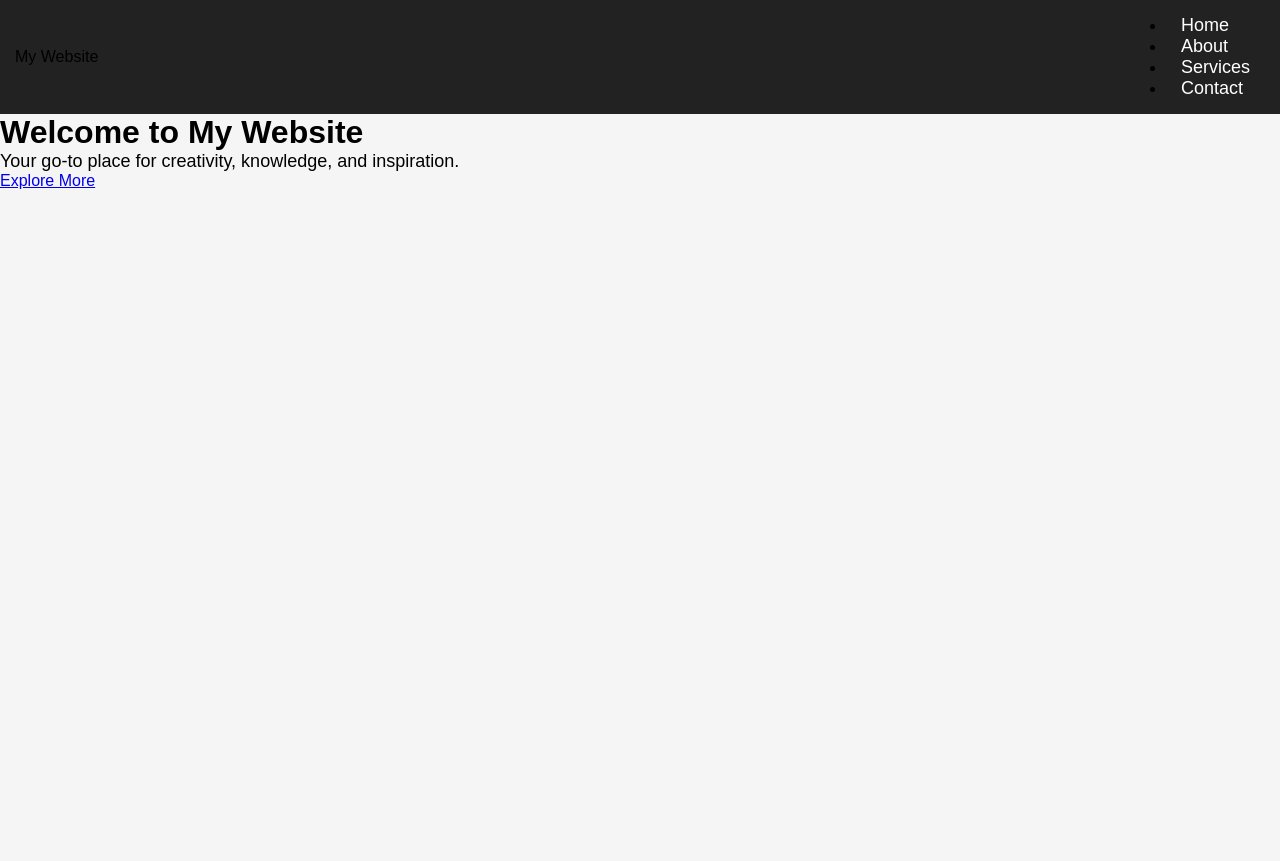
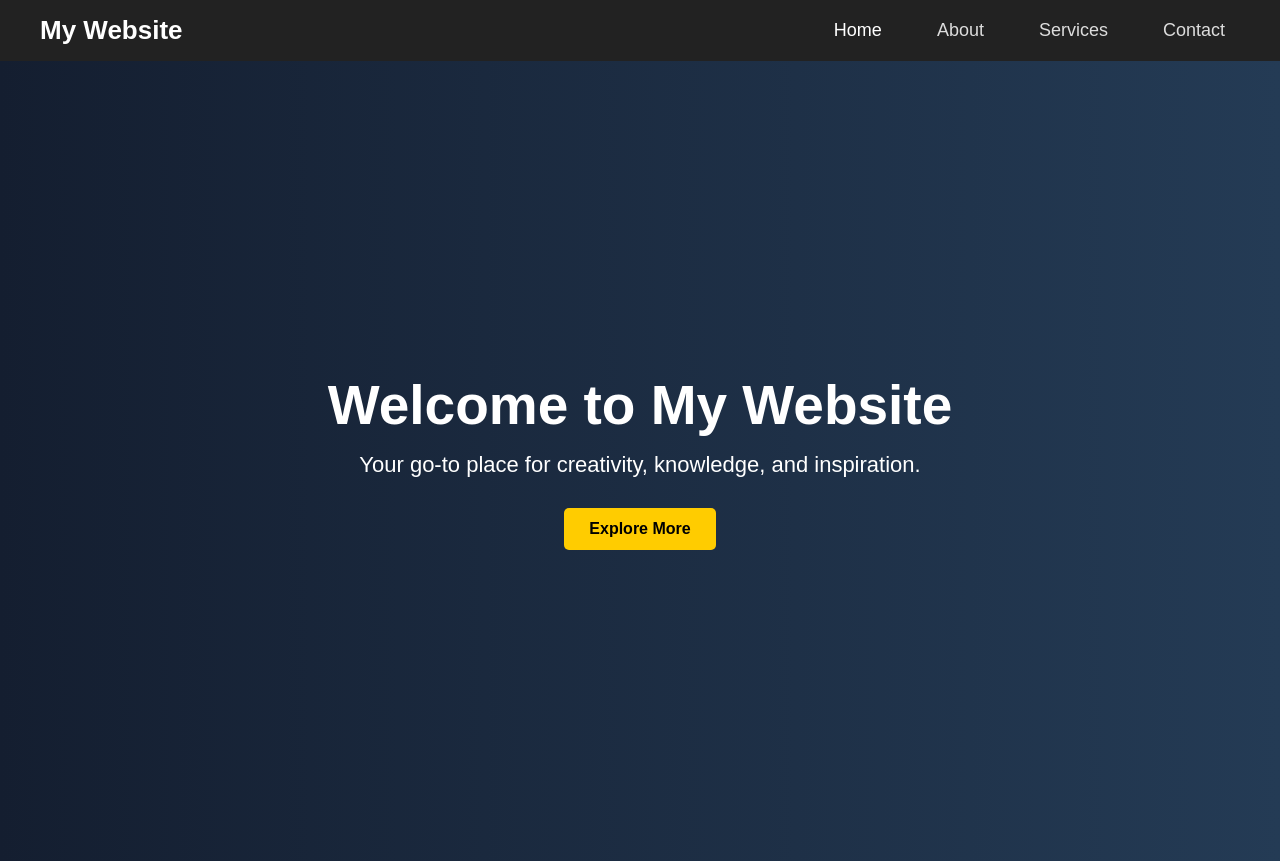
Before and after one commit to kanishka240407-ui/My-website-, a plain HTML site: page index.html in a window 1280 px wide. Before the commit the page ends 800 px from the top, so only its background shows below. Drawn offline with Linux system fonts and the light colour scheme.

Commit message:
Update style.css

```diff
--- a/style.css
+++ b/style.css
@@ -60,3 +60,73 @@ footer {
     text-align: center;
     padding: 15px;
   }
+/* Basic Reset */
+* {
+    margin: 0;
+    padding: 0;
+    font-family: Arial, Helvetica, sans-serif;
+}
+
+/* Navbar */
+nav {
+    width: 100%;
+    padding: 15px 40px;
+    display: flex;
+    justify-content: space-between;
+    align-items: center;
+    background: #222;
+}
+nav .logo {
+    color: #fff;
+    font-size: 26px;
+    font-weight: bold;
+}
+nav ul {
+    display: flex;
+    gap: 25px;
+}
+nav ul li {
+    list-style: none;
+}
+nav ul li a {
+    text-decoration: none;
+    color: #ddd;
+    font-size: 18px;
+    transition: 0.3s;
+}
+nav ul li a:hover, .active {
+    color: #fff;
+}
+
+/* Hero Section */
+.hero {
+    height: 100vh;
+    background: linear-gradient(to right, #141E30, #243B55);
+    color: white;
+    display: flex;
+    flex-direction: column;
+    justify-content: center;
+    align-items: center;
+    text-align: center;
+    padding: 0 20px;
+}
+.hero h1 {
+    font-size: 55px;
+    margin-bottom: 15px;
+}
+.hero p {
+    font-size: 22px;
+    margin-bottom: 30px;
+}
+.btn {
+    padding: 12px 25px;
+    background: #ffcc00;
+    color: black;
+    border-radius: 5px;
+    text-decoration: none;
+    font-weight: bold;
+    transition: 0.3s;
+}
+.btn:hover {
+    background: #e6b800;
+    }
```
